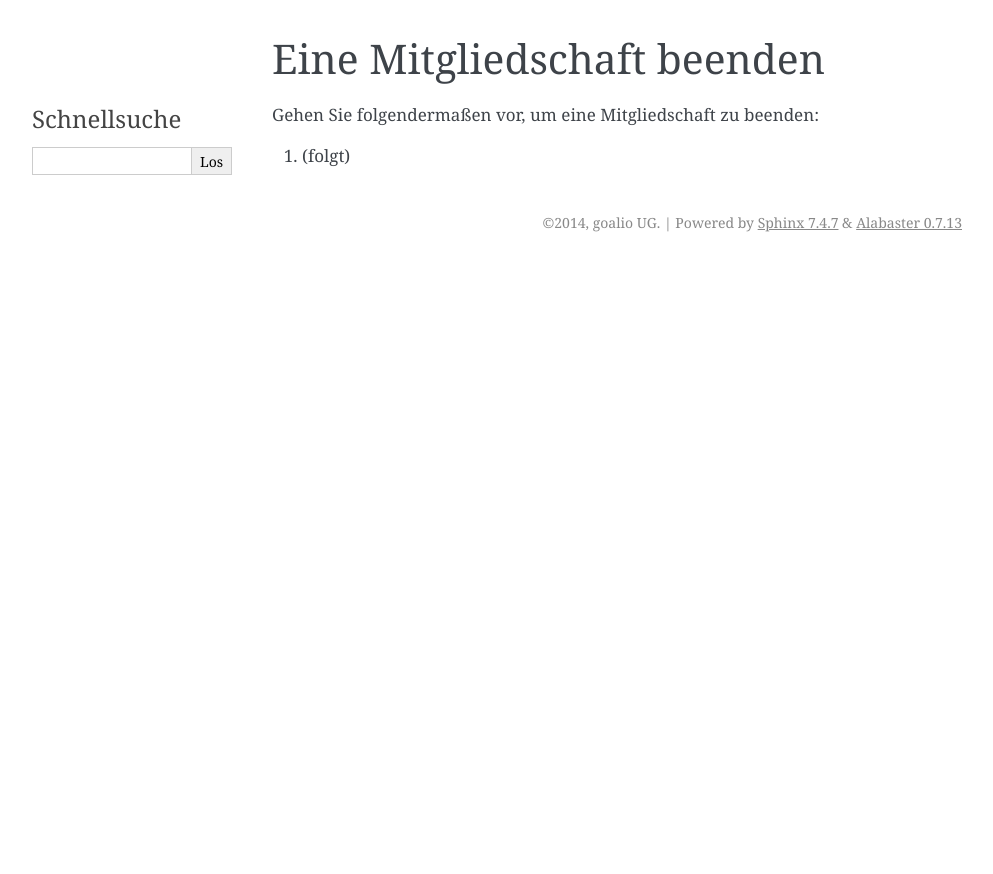
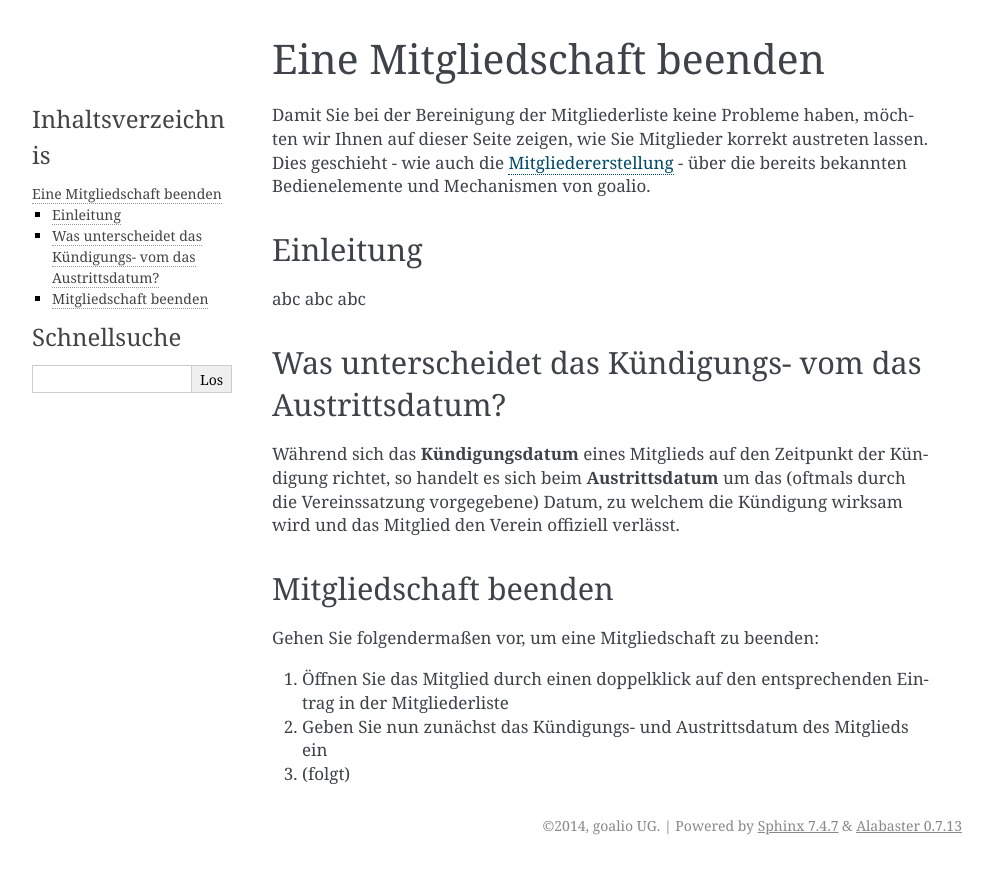
Before and after one commit to goalio/docs, a Sphinx documentation site: the page built from docs/module/mitglieder/mitgliedschaft-beenden.rst, in a window 1280 px wide. Shown: the top 874 px of the page, without its empty margins (148-1141 px from the left). Built offline with Sphinx 7.4.7, drawn with Linux system fonts in a browser that asks for light colours; formulas are drawn with MathJax 3; pages that are not in the unit, such as notebooks, are missing from menus.

Commit message:
Update mitgliedschaft-beenden.rst

```diff
--- a/docs/module/mitglieder/mitgliedschaft-beenden.rst
+++ b/docs/module/mitglieder/mitgliedschaft-beenden.rst
@@ -1,6 +1,30 @@
 Eine Mitgliedschaft beenden
 ===========================
 
+Damit Sie bei der Bereinigung der Mitgliederliste keine Probleme haben, möchten wir Ihnen auf dieser Seite zeigen, wie Sie Mitglieder korrekt austreten lassen. Dies geschieht - wie auch die Mitgliedererstellung_ - über die bereits bekannten Bedienelemente und Mechanismen von goalio.
+
+Einleitung
+----------
+
+abc abc abc
+
+Was unterscheidet das Kündigungs- vom das Austrittsdatum?
+---------------------------------------------------------
+
+Während sich das **Kündigungsdatum** eines Mitglieds auf den Zeitpunkt der Kündigung richtet, so handelt es sich beim **Austrittsdatum** um das (oftmals durch die Vereinssatzung vorgegebene) Datum, zu welchem die Kündigung wirksam wird und das Mitglied den Verein offiziell verlässt.
+
+Mitgliedschaft beenden
+----------------------
+
 Gehen Sie folgendermaßen vor, um eine Mitgliedschaft zu beenden:
 
-1. (folgt)
+1. Öffnen Sie das Mitglied durch einen doppelklick auf den entsprechenden Eintrag in der Mitgliederliste
+
+2. Geben Sie nun zunächst das Kündigungs- und Austrittsdatum des Mitglieds ein
+
+3. (folgt)
+
+.. _Reiter: /de/latest/erste-schritte/benutzeroberflaeche.html#reiter
+.. _Schaltfläche: /de/latest/erste-schritte/benutzeroberflaeche.html#schaltflachen
+.. _Mitgliedererstellung: /de/latest/module/mitglieder/erstellen.html
+.. _Bedienelemente: /de/latest/erste-schritte/benutzeroberflaeche.html
```
